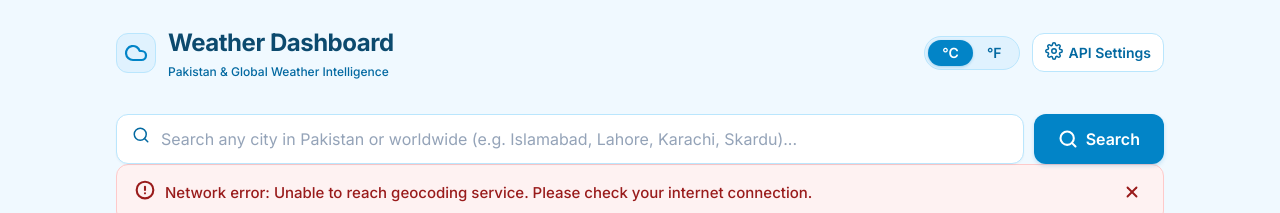
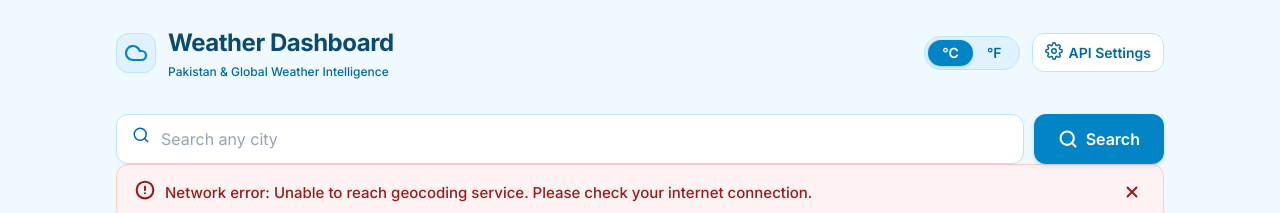
Before and after one commit to Amire4/Weather-website, a website: page index.html in a window 1280 px wide. Shown: the top 213 px of the page. Drawn offline with Linux system fonts and the light colour scheme; no server answers.

Commit message:
docs: simplify search input placeholder and clean README
Removed the outdated live application link and localized placeholder text to improve readability and maintainability.

```diff
--- a/index.html
+++ b/index.html
@@ -84,7 +84,7 @@
                 type="search"
                 id="search-input"
                 class="search-input"
-                placeholder="Search any city in Pakistan or worldwide (e.g. Islamabad, Lahore, Karachi, Skardu)..."
+                placeholder="Search any city"
                 autocomplete="off"
                 required
                 aria-label="City name"
```
Also changed, not shown: README.md.
